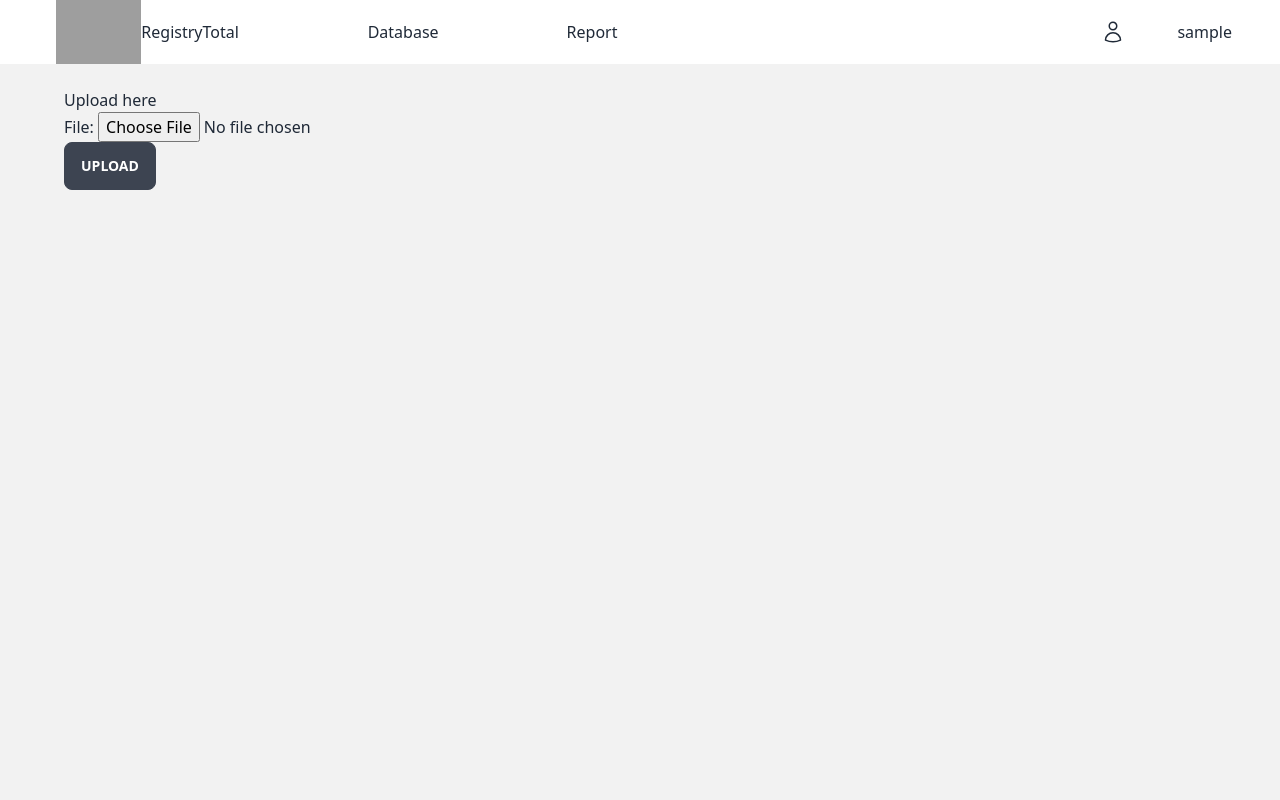
After one commit to 21020673/djangoProject, a Django app: page /upload/ in a window 1280 px wide. The commit adds this page. Run offline with Django 3.2, Linux system fonts and the light colour scheme; the visitor is signed in with stand-in values (Sample User, id 1); some libraries are stand-ins or nearby versions; grey boxes are pictures that could not be loaded.

Commit message:
admin can upload file to populate database

```diff
--- a/Registration/forms.py
+++ b/Registration/forms.py
@@ -1,3 +1,4 @@
+import csv
 import re
 from datetime import date, timedelta
 
@@ -7,7 +8,7 @@ from django import forms
 from django.db.models import Q
 from django.forms import ModelForm
 
-from .models import RegisterData, Cars, Owners, CarSpecs
+from .models import RegisterData, Cars, Owners, CarSpecs, RegisterCenter
 
 
 class CertificateRenewalForm(ModelForm):
@@ -52,7 +53,7 @@ class CertificateForm(ModelForm):
 
     def clean_license_plate(self):
         license_plate = self.cleaned_data['license_plate']
-        pattern = re.compile(r'^[0-9]{2}[A-Z]{1}-[0-9]{5}$')
+        pattern = re.compile(r'^[0-9]{2}[A-Z]-[0-9]{5}$')
         if not pattern.match(license_plate):
             raise forms.ValidationError("License Plate is not valid")
         if Cars.objects.filter(license_plate=license_plate).exists():
@@ -89,3 +90,36 @@ class CertificateForm(ModelForm):
     class Meta:
         model = RegisterData
         fields = ['expiry_date']
+
+
+class FileUploadForm(forms.Form):
+    file = forms.FileField()
+
+    def clean_file(self):
+        id_list = []
+        csv_file = self.cleaned_data['file']
+        if not csv_file.name.endswith('.csv'):
+            raise forms.ValidationError('File is not a CSV file')
+        # Read the CSV file
+        try:
+            data = csv_file.read().decode('utf-8').splitlines()
+            reader = csv.reader(data)
+            next(reader)
+            for row in reader:
+                register_center = RegisterCenter.objects.get(id=row[0])
+                car = Cars.objects.get_or_create(license_plate=row[1])[0]
+                car.model_id = row[2]
+                car.save()
+                temp = RegisterData.objects.filter(license_plate__license_plate=row[1])
+                if temp.count() > 0:
+                    temp.delete()
+                owner = Owners.objects.get_or_create(name=row[3], type=row[4], phone=row[5], address=row[6],
+                                                     city_province=row[7])[0]
+                register_data = RegisterData.objects.get_or_create(register_center=register_center,
+                                                                   license_plate=car, owner=owner,
+                                                                   certificate_date=row[8],
+                                                                   expiry_date=row[9])[0]
+                id_list.append(register_data.id)
+        except csv.Error as e:
+            raise forms.ValidationError(e)
+        return id_list
--- a/Registration/urls.py
+++ b/Registration/urls.py
@@ -13,4 +13,6 @@ urlpatterns = [
     path('report/expire/', views.report_expiry, name='report_expire'),
     path('certificate/<int:certificate_id>/renew/', views.renew_certificate, name='renew-certificate'),
     path('register/certificate', views.register_certificate, name='register-certificate'),
+    path('upload/', views.upload_file, name='upload'),
+    path('upload/result/', views.upload_result, name='upload-result'),
 ]
--- a/Registration/views.py
+++ b/Registration/views.py
@@ -1,11 +1,12 @@
-from django.contrib.auth.decorators import login_required
+from django.contrib.auth.decorators import login_required, permission_required
 from django.core.exceptions import PermissionDenied
+from django.core.paginator import Paginator
 from django.db.models import Q, Count
 from django.shortcuts import render, get_object_or_404, redirect
 from django.utils.decorators import method_decorator
 from django.views.generic import DetailView, ListView
 
-from .forms import CertificateRenewalForm, CertificateForm
+from .forms import CertificateRenewalForm, CertificateForm, FileUploadForm
 from .models import RegisterData, Owners, CarSpecs, RegisterCenter
 
 city_list = RegisterCenter.objects.values_list('city_province', flat=True).distinct()
@@ -267,3 +268,29 @@ def register_certificate(request):
         'form': form
     }
     return render(request, 'register.html', context)
+
+
+@login_required(login_url='login')
+@permission_required('UserManagement.add_user', raise_exception=True)
+def upload_file(request):
+    if request.method == 'POST':
+        form = FileUploadForm(request.POST, request.FILES)
+        if form.is_valid():
+            request.session['upload_result'] = form.cleaned_data['file']
+            return redirect('upload-result')
+    else:
+        form = FileUploadForm()
+    context = {
+        'form': form
+    }
+    return render(request, 'upload.html', context)
+
+
+@login_required(login_url='login')
+@permission_required('UserManagement.add_user', raise_exception=True)
+def upload_result(request):
+    result = RegisterData.objects.filter(id__in=request.session['upload_result'])
+    paginator = Paginator(result, 9)
+    page_number = request.GET.get("page")
+    page_obj = paginator.get_page(page_number)
+    return render(request, 'register_data.html', {'page_obj': page_obj})
--- a/UserManagement/forms.py
+++ b/UserManagement/forms.py
@@ -60,8 +60,8 @@ class RegisterForm(UserCreationForm):
         if commit:
             user.save()
             register_center = RegisterCenter(name=self.cleaned_data["register_center"],
-                                          address=self.cleaned_data["address"], city_province=self.cleaned_data["city"],
-                                          user=user)
+                                             address=self.cleaned_data["address"],
+                                             city_province=self.cleaned_data["city"], user=user)
             register_center.save()
         return user
 
--- a/templates/index.html
+++ b/templates/index.html
@@ -14,7 +14,10 @@
             </div>
         </div>
 
-    <a href="{% url 'register-certificate' %}">Register new car</a>
+        <a href="{% url 'register-certificate' %}">Register new car (for normal user)</a>
+        <br>
+        <a href="{% url 'upload' %}">Upload file (for admin)</a>
+
 
         <script src="https://cdn.jsdelivr.net/npm/chart.js@4.3.0/dist/chart.umd.min.js"></script>
 
--- a/templates/register_data.html
+++ b/templates/register_data.html
@@ -8,7 +8,7 @@
         <table class="table w-full table-compact md:table-normal">
             <thead>
             <tr class="text-neutral-content">
-                <th class="bg-neutral "><a href="{% url 'owner' %}">Owner</a></th>
+                <th class="bg-neutral ">Owner</th>
                 <th class="bg-neutral">License Plate</th>
                 <th class="bg-neutral">City</th>
                 <th class="bg-neutral">Effective Period</th>
--- /dev/null
+++ b/templates/upload.html
@@ -0,0 +1,15 @@
+{% extends "layout.html" %}
+{% load tailwind_filters %}
+
+{% block title %}Upload file to database{% endblock %}
+
+{% block content %}
+    <h2>Upload here</h2>
+    <form action="" method="POST" enctype="multipart/form-data">
+        {% csrf_token %}
+        <div class="">
+            {{ form|crispy }}
+        </div>
+        <button class="btn" type="submit">Upload</button>
+    </form>
+{% endblock %}
```
